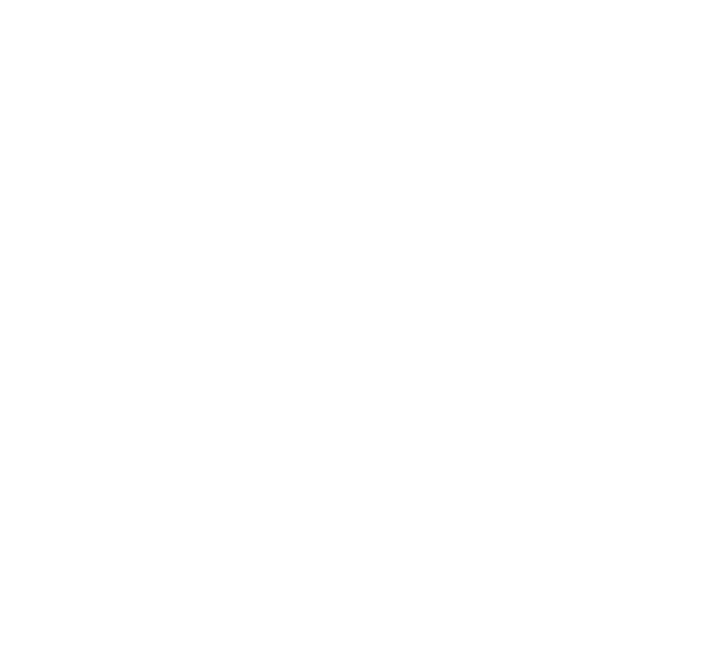
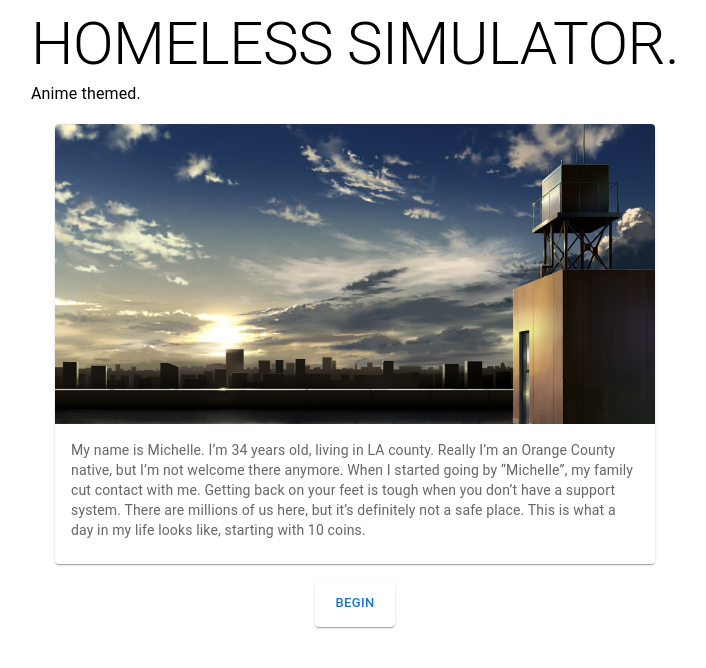
Before and after one commit to clairte/Day-In-A-Life, a React (Create React App) app in the folder client/: page / in a window 1280 px wide. Before the commit this address had no page. Shown: the top 668 px of the page, without its empty margins (285-991 px from the left). Built offline with nearby package versions, Linux system fonts and the light colour scheme.

Commit message:
Use sessionStorage to store coin value, allow coin value to be changed across

```diff
--- a/client/src/App.js
+++ b/client/src/App.js
@@ -1,5 +1,5 @@
 import React from 'react';
-import {BrowserRouter as Router, Routes, Route} from "react-router-dom";
+import {BrowserRouter as Router, Routes, Route, Navigate} from "react-router-dom";
 
 import Home from './pages/Home.js';
 import Morning from './pages/Morning.js';
@@ -17,7 +17,7 @@
     <div>
       <Router>
           <Routes>
-            <Route path="/home" element={<Home />} />
+            <Route path="/" element={<Home />} />
             <Route path="/morning" element={<Morning />} />
             <Route path="/shower" element={<Shower />} />
             <Route path="/laundry" element={<Laundry />} />
--- a/client/src/components/ChoiceCard.js
+++ b/client/src/components/ChoiceCard.js
@@ -6,13 +6,16 @@
 import DefaultButton from './DefaultButton';
 
 
-function ChoiceCard({choice, route}){
+function ChoiceCard({choice, route, moneyValue}){
+
+    console.log(moneyValue);
+
     return(
         <Card
         sx={{ display: 'flex' }}>
             <Box
             sx={{ display: 'flex', alignItems: 'center', p: 1}}>
-                <DefaultButton text={choice} route={route} />
+                <DefaultButton text={choice} route={route} coinValue={moneyValue}/>
             </Box>
         </Card>
     )
--- a/client/src/components/CoinCard.js
+++ b/client/src/components/CoinCard.js
@@ -7,7 +7,9 @@
 
 import Wallet from '../images/wallet.png';
 
-function CoinCard ({value}) {
+function CoinCard () {
+
+    let value = JSON.parse(sessionStorage.getItem("Money"));
 
     return(
         <Card
--- a/client/src/components/DefaultButton.js
+++ b/client/src/components/DefaultButton.js
@@ -1,18 +1,25 @@
 import React from 'react';
 
 import Button from '@mui/material/Button';
-import { Link } from 'react-router-dom';
 
 
-function DefaultButton({text, route}) {
+function DefaultButton({text, route, coinValue}) {
+
+    const handleClick = (e) => {
+        e.preventDefault();
+        window.location.href = route;
+        let finalValue = JSON.parse(sessionStorage.getItem("Money")) + parseInt(coinValue);
+        sessionStorage.setItem("Money", JSON.stringify(finalValue));
+    }
+
     return (
         <div>
-            <Button
-            component={Link} to={route}
-            size="small"
-            style={textStyle}>
-            {text}
-            </Button>
+                <Button
+                size="small"
+                onClick= {handleClick}
+                style={textStyle}>
+                {text}
+                </Button>
         </div>
     )
 }
--- a/client/src/components/ResultsPage.js
+++ b/client/src/components/ResultsPage.js
@@ -49,7 +49,7 @@
                     </Grid>
                 </Grid>
                 <Grid item>
-                    <CoinCard value={coinValue} />
+                    <CoinCard/>
                 </Grid>
             </Grid>
         </Box>
--- a/client/src/components/ScenarioPage.js
+++ b/client/src/components/ScenarioPage.js
@@ -8,7 +8,7 @@
 import ChoiceCard from '../components/ChoiceCard';
 import CoinCard from './CoinCard';
 
-function ScenarioPage ({title, scenario, image, choice1, route1, choice2, route2, coinValue}){
+function ScenarioPage ({title, scenario, image, choice1, route1, coinValue1, choice2, route2, coinValue2}){
 
     return(
         <Box
@@ -45,18 +45,20 @@
                             <ChoiceCard
                             choice={choice1}
                             route={route1}
+                            moneyValue={coinValue1}
                             />
                         </Grid>
                         <Grid item>
                             <ChoiceCard
                             choice={choice2}
                             route={route2}
+                            moneyValue={coinValue2}
                             />
                         </Grid>
                     </Grid>
                 </Grid>
                 <Grid item>
-                    <CoinCard value={coinValue} />
+                    <CoinCard/>
                 </Grid>
             </Grid>
         </Box>
--- a/client/src/pages/Home.js
+++ b/client/src/pages/Home.js
@@ -49,6 +49,7 @@
                             <ChoiceCard
                             choice="Begin"
                             route="/morning"
+                            moneyValue="10"
                             />
                         </Grid>
                     </Grid>
--- a/client/src/pages/Morning.js
+++ b/client/src/pages/Morning.js
@@ -14,9 +14,10 @@
                 image={MorningOutside}
                 choice1="Shower"
                 route1="/shower"
+                coinValue1="-10"
                 choice2="Wash clothes"
                 route2="/laundry"
-                coinValue="10"
+                coinValue2="-5"
             />
         </div>
     )
--- a/client/src/pages/Shower.js
+++ b/client/src/pages/Shower.js
@@ -12,7 +12,7 @@
                 results="Where did my cell phone go? I only turned around for a moment. Why would I come back to a public place where people judge me and steal from me?"
                 image={PublicBath}
                 nextRoute="/day"
-                coinValue="0"
+                coinValue="5"
             />
         </div>
     )
```
